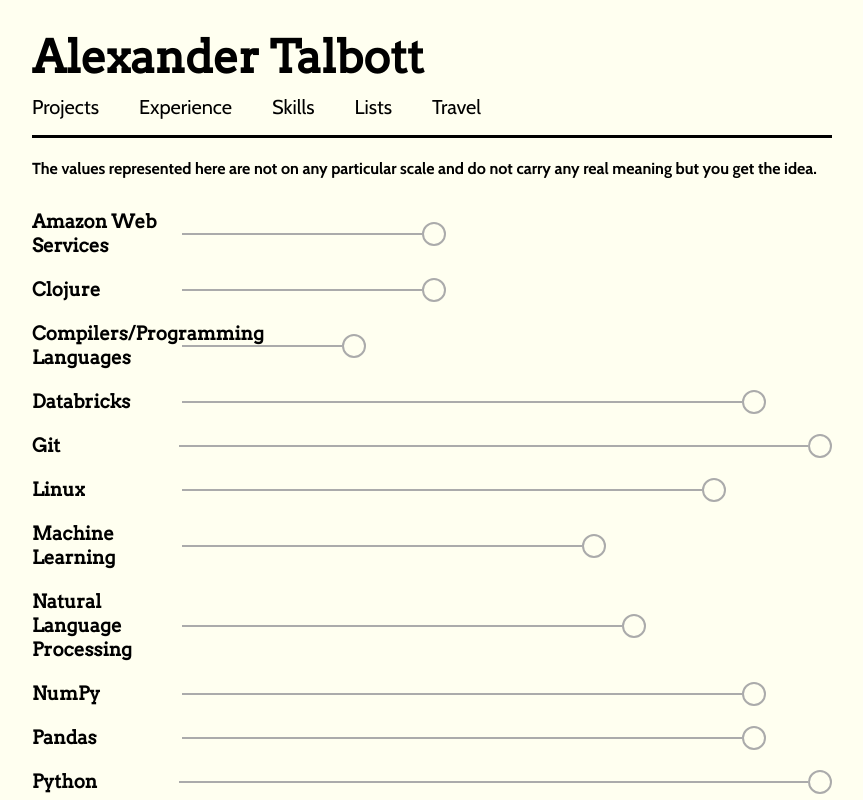
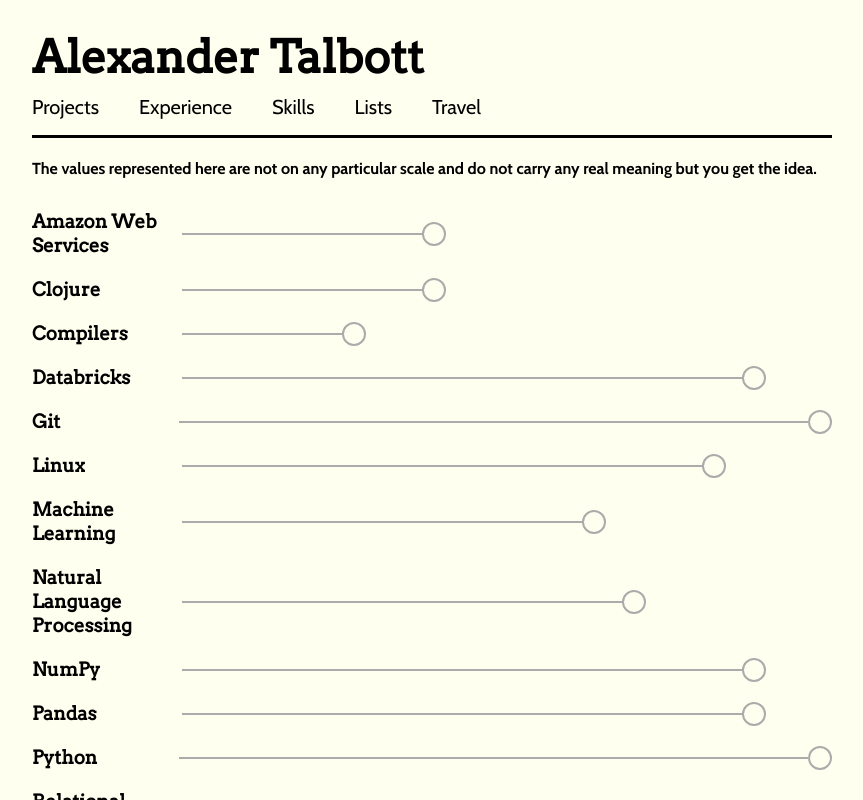
Before and after one commit to amtalb/amtalb.github.io, a Next.js app: page /skills in a window 1280 px wide. Shown: the top 800 px of the page, without its empty margins (208-1071 px from the left). Built offline with nearby package versions, Linux system fonts and the light colour scheme.

Commit message:
broken build

```diff
--- a/pages/skills.js
+++ b/pages/skills.js
@@ -10,7 +10,7 @@
             <div style={{ display: "flex", flexFlow: "column", flexGrow: "1" }}>
                 <Skill name="Amazon Web Services" width="30%"></Skill>
                 <Skill name="Clojure" width="30%"></Skill>
-                <Skill name="Compilers/Programming Languages" width="20%"></Skill>
+                <Skill name="Compilers" width="20%"></Skill>
                 <Skill name="Databricks" width="70%"></Skill>
                 <Skill name="Git" width="80%"></Skill>
                 <Skill name="Linux" width="65%"></Skill>
```
Also changed, not shown: package.json (+9 -1 lines).
